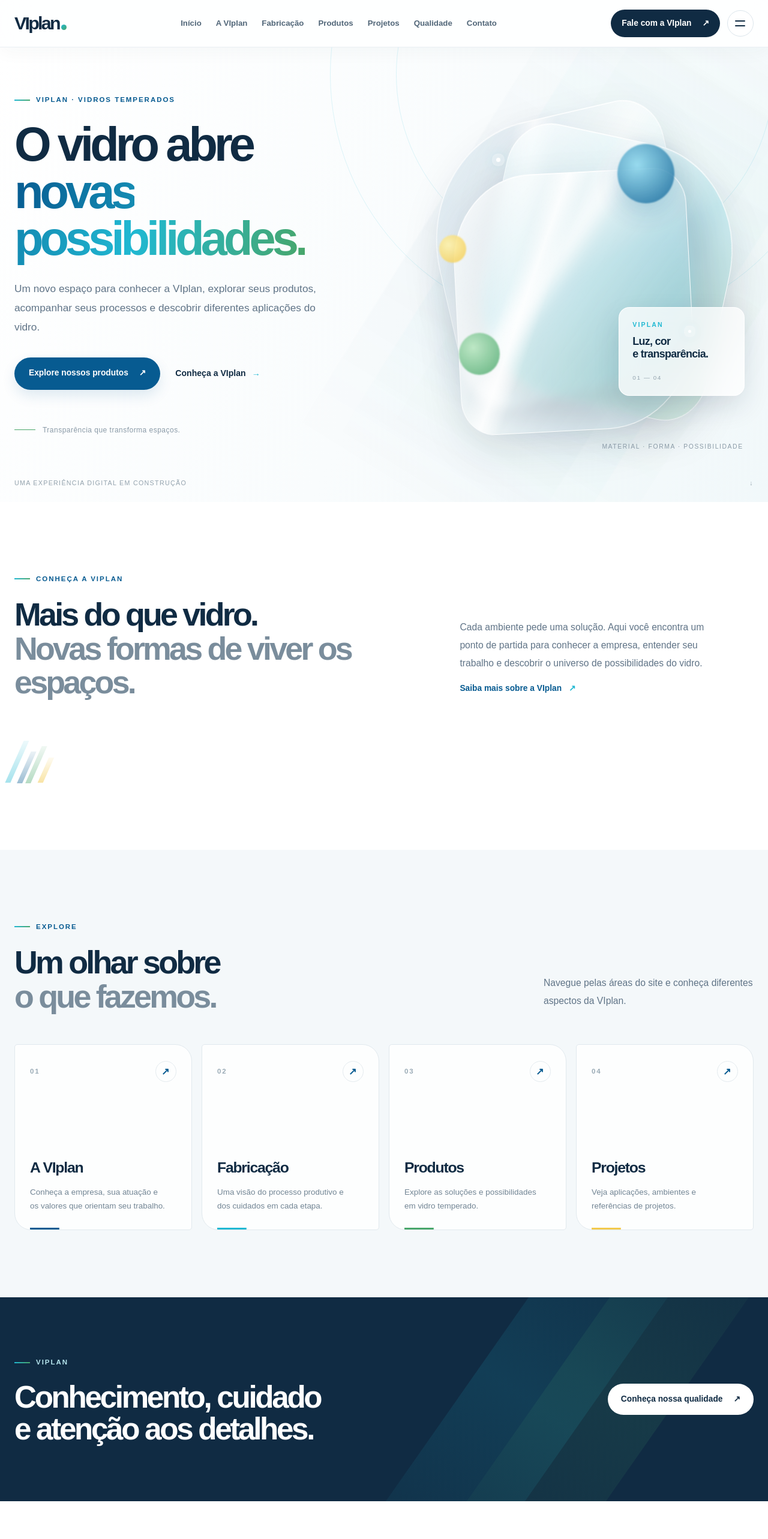
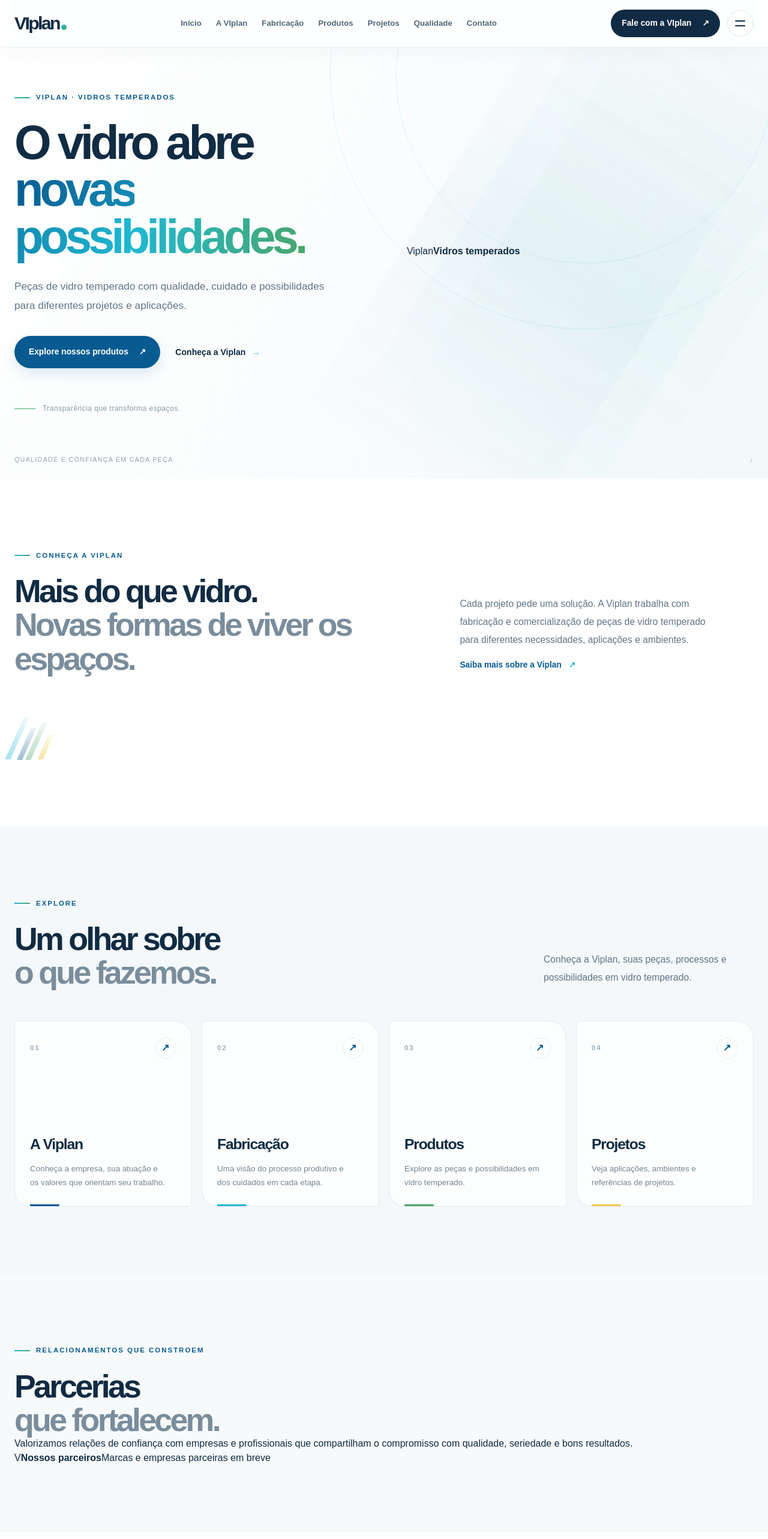
Before and after one commit to altrsl/site-viplan-gpt, a Next.js app: page / in a window 1280 px wide. Shown: the top 2566 px of the page at 60% size. Built offline with nearby package versions, Linux system fonts and the light colour scheme.

Commit message:
feat: refresh homepage hero and partnerships section

```diff
--- a/app/page.tsx
+++ b/app/page.tsx
@@ -1,7 +1,7 @@
 const siteAreas = [
   {
     number: "01",
-    title: "A VIplan",
+    title: "A Viplan",
     description: "Conheça a empresa, sua atuação e os valores que orientam seu trabalho.",
     href: "/sobre",
     tone: "blue",
@@ -16,7 +16,7 @@ const siteAreas = [
   {
     number: "03",
     title: "Produtos",
-    description: "Explore as soluções e possibilidades em vidro temperado.",
+    description: "Explore as peças e possibilidades em vidro temperado.",
     href: "/produtos",
     tone: "green",
   },
@@ -41,22 +41,22 @@ export default function HomePage() {
 
         <div className="site-shell hero-layout">
           <div className="hero-copy">
-            <span className="eyebrow">VIplan · Vidros Temperados</span>
+            <span className="eyebrow">Viplan · Vidros Temperados</span>
             <h1>
               O vidro abre
               <br />
               <span className="hero-title-accent">novas possibilidades.</span>
             </h1>
             <p className="hero-description">
-              Um novo espaço para conhecer a VIplan, explorar seus produtos,
-              acompanhar seus processos e descobrir diferentes aplicações do vidro.
+              Peças de vidro temperado com qualidade, cuidado e possibilidades
+              para diferentes projetos e aplicações.
             </p>
             <div className="hero-actions">
               <a className="button-primary" href="/produtos">
                 Explore nossos produtos <span aria-hidden="true">↗</span>
               </a>
               <a className="button-text" href="/sobre">
-                Conheça a VIplan <span aria-hidden="true">→</span>
+                Conheça a Viplan <span aria-hidden="true">→</span>
               </a>
             </div>
             <div className="hero-note">
@@ -65,34 +65,20 @@ export default function HomePage() {
             </div>
           </div>
 
-          <div className="hero-art" aria-label="Composição abstrata de planos translúcidos inspirados no vidro">
-            <div className="glass-scene">
-              <div className="glass-scene__shadow" />
-              <div className="glass-sheet glass-sheet--back">
-                <span className="glass-sheet__shine" />
-              </div>
-              <div className="glass-sheet glass-sheet--middle">
-                <span className="glass-sheet__shine" />
-              </div>
-              <div className="glass-sheet glass-sheet--front">
-                <span className="glass-sheet__shine" />
-              </div>
-              <div className="glass-color glass-color--blue" />
-              <div className="glass-color glass-color--green" />
-              <div className="glass-color glass-color--yellow" />
-              <div className="glass-caption">
-                <span className="glass-caption__eyebrow">VIplan</span>
-                <span className="glass-caption__title">Luz, cor<br />e transparência.</span>
-                <span className="glass-caption__index">01 — 04</span>
-              </div>
-              <span className="glass-spark glass-spark--one" />
-              <span className="glass-spark glass-spark--two" />
+          <div
+            aria-label="Fachada da Viplan"
+            className="hero-photo"
+            role="img"
+          >
+            <div className="hero-photo__wash" />
+            <div className="hero-photo__caption">
+              <span>Viplan</span>
+              <strong>Vidros temperados</strong>
             </div>
-            <span className="hero-art-label">Material · Forma · Possibilidade</span>
           </div>
         </div>
         <div className="hero-bottom site-shell">
-          <span>Uma experiência digital em construção</span>
+          <span>Qualidade e confiança em cada peça</span>
           <span aria-hidden="true">↓</span>
         </div>
       </section>
@@ -100,7 +86,7 @@ export default function HomePage() {
       <section className="intro-section section-space">
         <div className="site-shell intro-layout">
           <div>
-            <span className="eyebrow">Conheça a VIplan</span>
+            <span className="eyebrow">Conheça a Viplan</span>
             <h2 className="section-heading">
               Mais do que vidro.
               <br />
@@ -109,12 +95,12 @@ export default function HomePage() {
           </div>
           <div className="intro-aside">
             <p>
-              Cada ambiente pede uma solução. Aqui você encontra um ponto de
-              partida para conhecer a empresa, entender seu trabalho e descobrir
-              o universo de possibilidades do vidro.
+              Cada projeto pede uma solução. A Viplan trabalha com fabricação
+              e comercialização de peças de vidro temperado para diferentes
+              necessidades, aplicações e ambientes.
             </p>
             <a className="inline-link" href="/sobre">
-              Saiba mais sobre a VIplan <span aria-hidden="true">↗</span>
+              Saiba mais sobre a Viplan <span aria-hidden="true">↗</span>
             </a>
           </div>
         </div>
@@ -134,7 +120,7 @@ export default function HomePage() {
               <h2 className="section-heading">Um olhar sobre<br /><span>o que fazemos.</span></h2>
             </div>
             <p className="section-topline__text">
-              Navegue pelas áreas do site e conheça diferentes aspectos da VIplan.
+              Conheça a Viplan, suas peças, processos e possibilidades em vidro temperado.
             </p>
           </div>
 
@@ -156,17 +142,22 @@ export default function HomePage() {
         </div>
       </section>
 
-      <section className="quality-strip">
-        <div className="site-shell quality-strip__inner">
-          <div>
-            <span className="eyebrow eyebrow--light">VIplan</span>
-            <h2>Conhecimento, cuidado<br />e atenção aos detalhes.</h2>
+      <section className="partnerships-section section-space">
+        <div className="site-shell partnerships-layout">
+          <div className="partnerships-copy">
+            <span className="eyebrow">Relacionamentos que constroem</span>
+            <h2 className="section-heading">Parcerias<br /><span>que fortalecem.</span></h2>
+            <p>
+              Valorizamos relações de confiança com empresas e profissionais
+              que compartilham o compromisso com qualidade, seriedade e bons
+              resultados.
+            </p>
           </div>
-          <a className="button-light" href="/qualidade">
-            Conheça nossa qualidade <span aria-hidden="true">↗</span>
-          </a>
-          <div aria-hidden="true" className="quality-strip__ribbon quality-strip__ribbon--one" />
-          <div aria-hidden="true" className="quality-strip__ribbon quality-strip__ribbon--two" />
+          <div className="partners-placeholder" aria-label="Espaço para apresentação dos parceiros da Viplan">
+            <span className="partners-placeholder__mark">V</span>
+            <strong>Nossos parceiros</strong>
+            <span>Marcas e empresas parceiras em breve</span>
+          </div>
         </div>
       </section>
 
```
